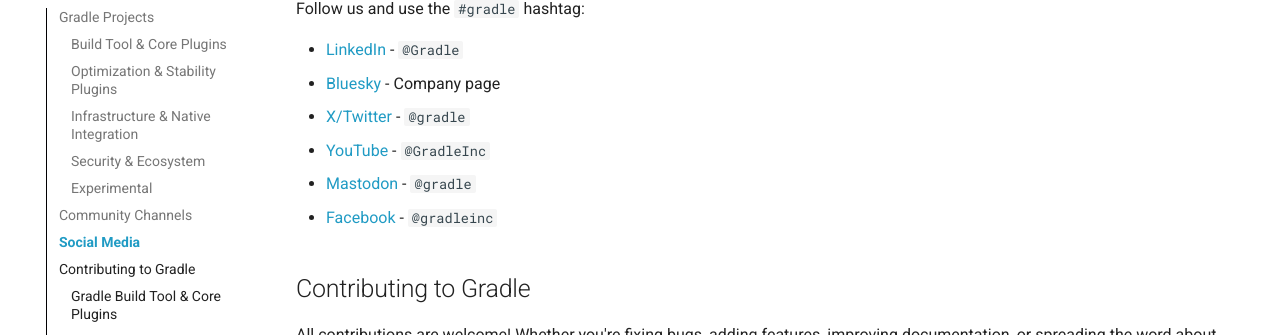
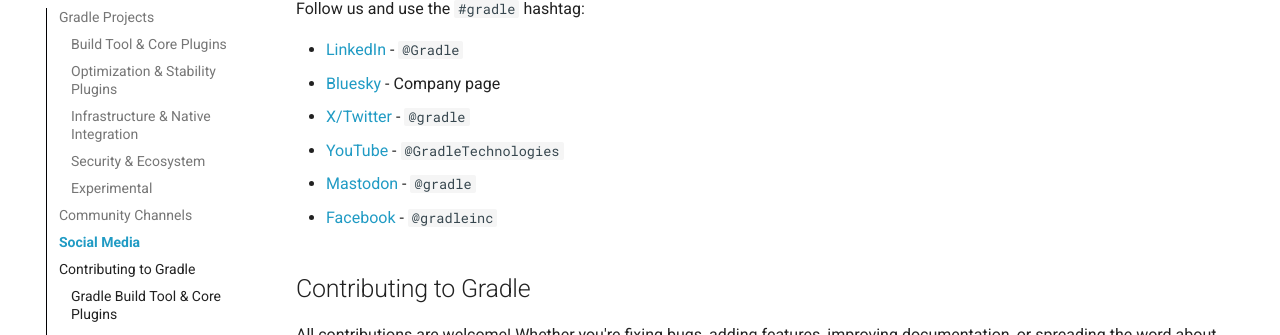
Before and after one commit to gradle/community, an MkDocs documentation site: the page built from docs/README.md, in a window 1280 px wide and 900 px high, scrolled down 1157 px. Shown: the part 118-453 px from the top of the window. Built offline with MkDocs 1.6.1 and Material for MkDocs 9.7.7, drawn with Linux system fonts in a browser that asks for light colours; plug-ins that fetch from the network failed and are left out; comment, search, counter and statistics services are not loaded.

Commit message:
docs(social-media): update YouTube link

```diff
--- a/docs/README.md
+++ b/docs/README.md
@@ -49,7 +49,7 @@ Follow us and use the `#gradle` hashtag:
 - [LinkedIn](https://www.linkedin.com/company/gradle) - `@Gradle`
 - [Bluesky](https://bsky.app/profile/gradle.com) - Company page
 - [X/Twitter](https://twitter.com/gradle) - `@gradle`
-- [YouTube](https://www.youtube.com/@GradleInc) - `@GradleInc`
+- [YouTube](https://www.youtube.com/@GradleTechnologies) - `@GradleTechnologies`
 - [Mastodon](https://mastodon.social/@Gradle) - `@gradle`
 - [Facebook](https://www.facebook.com/gradleinc) - `@gradleinc`
 
@@ -113,7 +113,7 @@ Ways to Contribute:
 - **[Public Roadmap](https://github.com/orgs/gradle/projects/31)** - Future plans and features
 - **[Newsletter](https://newsletter.gradle.org/)** - Monthly updates
 - **[Blog](https://blog.gradle.org/)** - Technical articles and announcements
-- **[YouTube Channel](https://www.youtube.com/@GradleInc)** - Videos and tutorials
+- **[YouTube Channel](https://www.youtube.com/@GradleTechnologies)** - Videos and tutorials
 
 ### IDE Support
 
```
